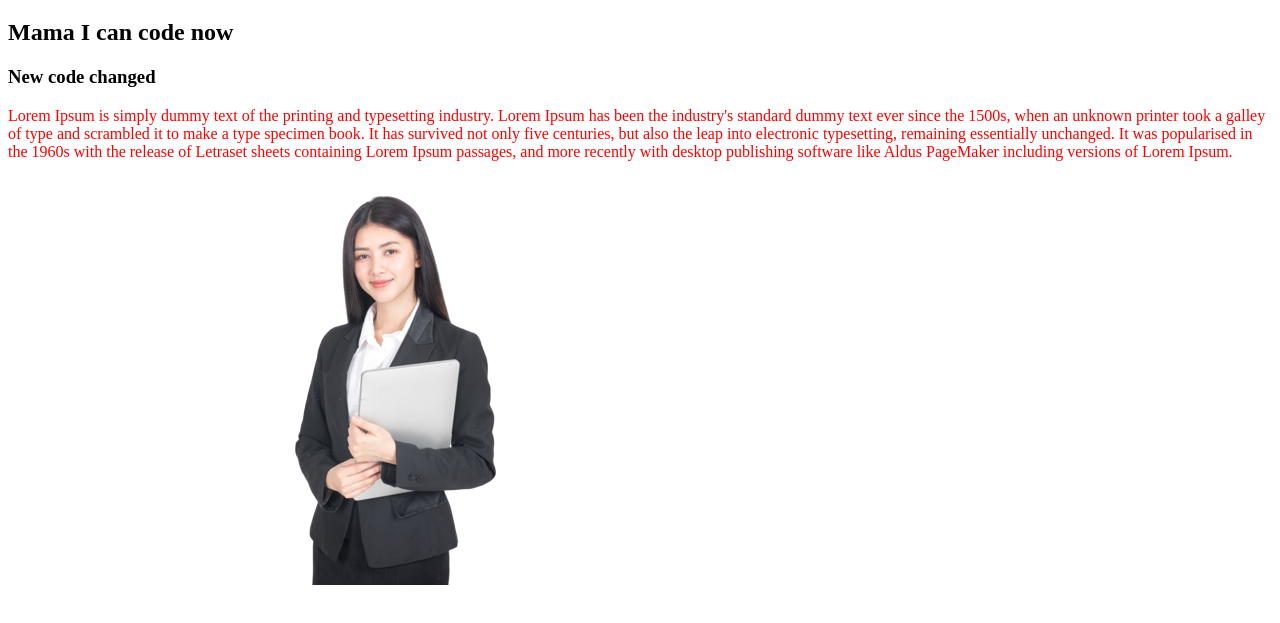
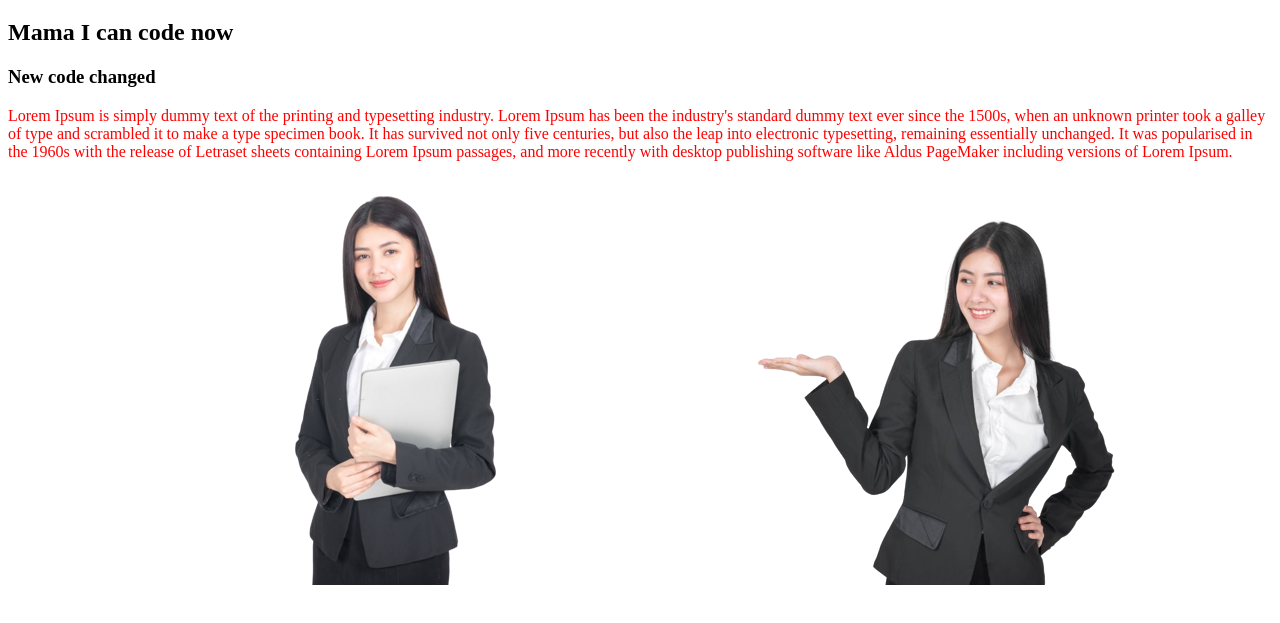
Before and after one commit to developerswadheen/my-second-repo, a plain HTML site: page index.html in a window 1280 px wide. Shown: the part 61-684 px from the top of the page. Drawn offline with Linux system fonts and the light colour scheme.

Commit message:
add image

```diff
--- a/index.html
+++ b/index.html
@@ -15,5 +15,6 @@
 
     </p>
     <img src="_GetPaidStock.com_-6202086d72bb1-removebg-preview.png" alt="">
+    <img src="images/_GetPaidStock.com_-62020830747b0-removebg-preview.png" alt="">
 </body>
 </html>
```
Also changed, not shown: images/_GetPaidStock.com_-62020830747b0-removebg-preview.png (renamed from _GetPaidStock.com_-62020830747b0-removebg-preview.png).
